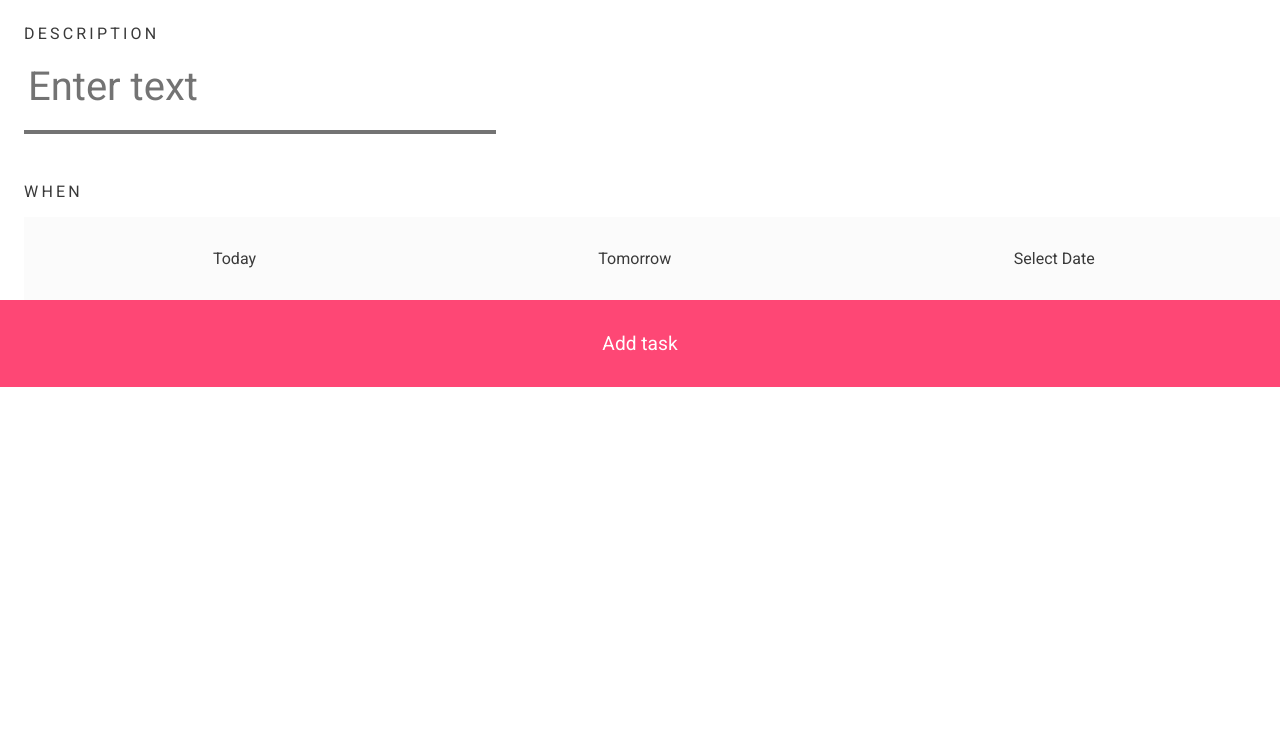
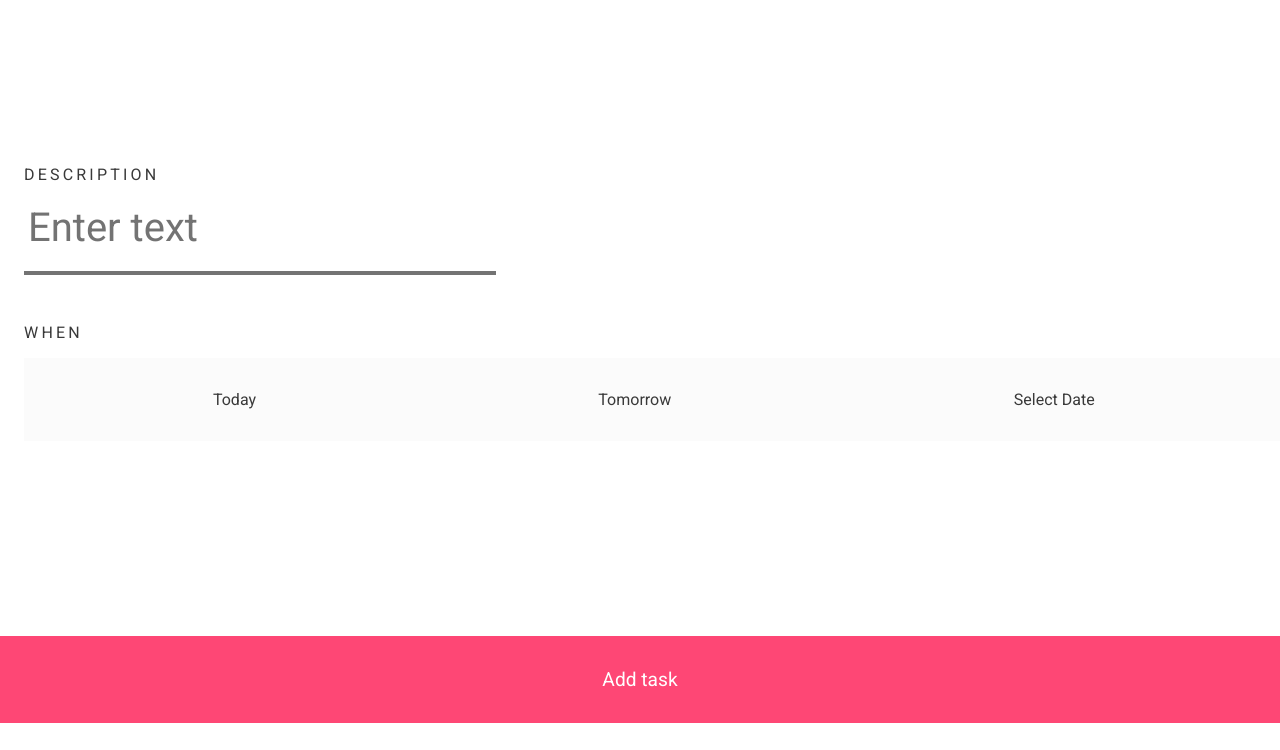
Before and after one commit to marwinburesch/tasks, a website: page new.html in a window 1280 px wide. Shown: the part 77-827 px from the top of the page. After the commit the page ends 800 px from the top, so only its background shows below. Drawn offline with Linux system fonts and the light colour scheme.

Commit message:
Add layout grid to main container

```diff
--- a/styles.css
+++ b/styles.css
@@ -130,6 +130,12 @@ h1 {
   right: 0;
 }
 
+.addTask__container {
+  height: 100vh;
+  display: grid;
+  grid-template-rows: 1fr 2.3fr;
+}
+
 .addTaskForm {
   display: flex;
   flex-direction: column;
```
